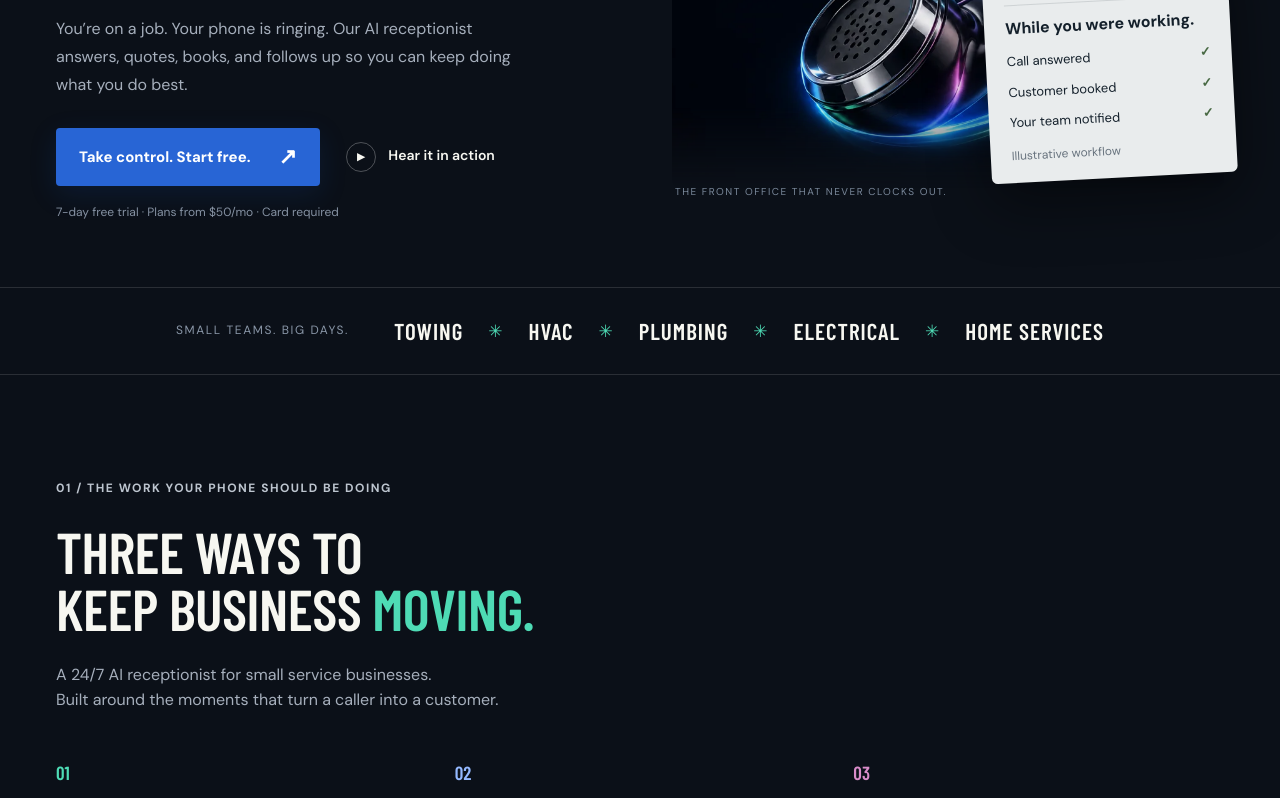
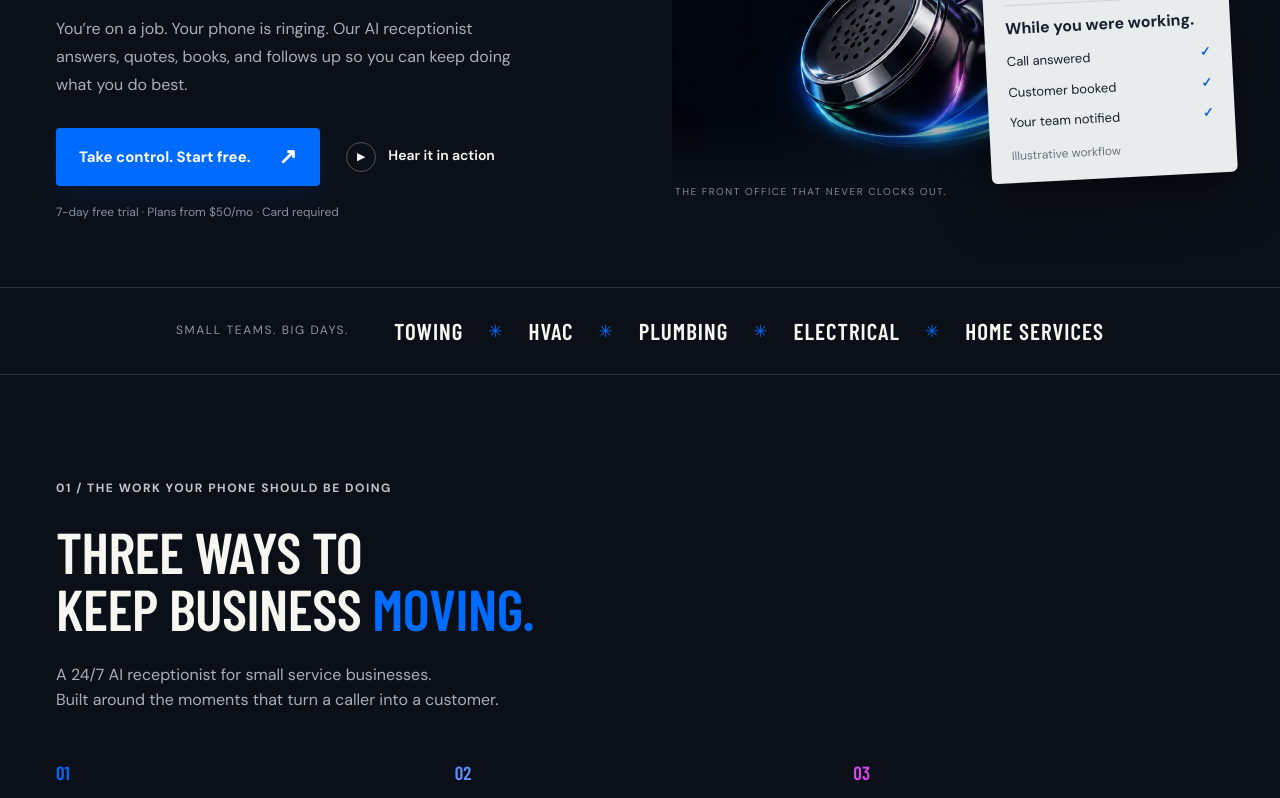
Before and after one commit to strandednomoreroadside-ui/missednomorepro, a Next.js app: page / in a window 1280 px wide. Shown: the part 500-1298 px from the top of the page. Built offline with nearby package versions, Linux system fonts and the light colour scheme; a web font is replaced by a local one.

Commit message:
Unify site palette around cobalt and magenta

```diff
--- a/src/app/globals.css
+++ b/src/app/globals.css
@@ -3,7 +3,7 @@
 /*
  * Missed No More Pro — dark-first brand theme.
  * Palette source of truth: brand/missed_no_more_pro_brand_colors.txt
- *   Deep Navy #0A1B3D · Electric Cyan #00E5FF · Midnight #020817 · Bright Blue #006BFF
+ *   Deep Navy #0A1B3D · Cobalt Blue #006BFF · Signal Magenta #D946EF · Midnight #020817
  *
  * Two registers, used deliberately rather than one glow-everywhere look:
  *   - Dark (navy/cyan/blue): the product/tech sections — the AI itself.
@@ -21,8 +21,8 @@
   --card-foreground: #f8f8f8;
   --popover: #111a26;
   --popover-foreground: #f8f8f8;
-  --primary: #4edbb5;
-  --primary-foreground: #071712;
+  --primary: #006bff;
+  --primary-foreground: #ffffff;
   --secondary: #162235;
   --secondary-foreground: #f8f8f8;
   --muted: #141e2b;
@@ -33,7 +33,7 @@
   --destructive-foreground: #f8f8f8;
   --border: #27374d;
   --input: #31435d;
-  --ring: #4edbb5;
+  --ring: #d946ef;
   --radius: 0.45rem;
 }
 
@@ -47,8 +47,8 @@
   --card-foreground: #1a1510;
   --popover: #ffffff;
   --popover-foreground: #1a1510;
-  --primary: #c96a3a;
-  --primary-foreground: #1a1510;
+  --primary: #006bff;
+  --primary-foreground: #ffffff;
   --secondary: #ece2cd;
   --secondary-foreground: #1a1510;
   --muted: #ece2cd;
@@ -57,7 +57,7 @@
   --accent-foreground: #1a1510;
   --border: #e2d5bc;
   --input: #e2d5bc;
-  --ring: #c96a3a;
+  --ring: #d946ef;
 
   background-color: var(--background);
   color: var(--foreground);
@@ -87,10 +87,11 @@
   /* Brand shortcuts */
   --color-night: #0b1018;
   --color-navy: #111a26;
-  --color-cyan: #4edbb5;
-  --color-blue: #2f6fed;
+  --color-cyan: #006bff;
+  --color-blue: #006bff;
+  --color-magenta: #d946ef;
   --color-steel: #a6afbc;
-  --color-success: #4edbb5;
+  --color-success: #006bff;
   --color-alert: #ffb020;
 
   /* Warm register shortcuts (paper sections + trust moments anywhere) */
@@ -98,8 +99,8 @@
   --color-paper-card: #ffffff;
   --color-ink: #1a1510;
   --color-ink-muted: #6b6255;
-  --color-copper: #c96a3a;
-  --color-copper-deep: #a8532a;
+  --color-copper: #d946ef;
+  --color-copper-deep: #a21caf;
 
   --radius-sm: calc(var(--radius) - 4px);
   --radius-md: calc(var(--radius) - 2px);
@@ -181,8 +182,8 @@ body {
 }
 
 ::selection {
-  background: #4edbb5;
-  color: #071712;
+  background: #006bff;
+  color: #ffffff;
 }
 
 /* Revenue Command Center — shared authentication and tenant application shell. */
@@ -191,13 +192,13 @@ body {
 .auth-story:after{content:"";position:absolute;inset:0;background-image:linear-gradient(#ffffff08 1px,transparent 1px),linear-gradient(90deg,#ffffff08 1px,transparent 1px);background-size:48px 48px;mask-image:linear-gradient(to bottom,#000,transparent 90%);pointer-events:none}
 .auth-logo{position:relative;z-index:1;width:min(390px,78%);height:auto}
 .auth-story-copy{position:relative;z-index:1;max-width:650px}
-.auth-kicker,.login-eyebrow{font-family:var(--font-plex-mono),monospace;font-size:11px;font-weight:700;letter-spacing:.2em;color:#4edbb5}
+.auth-kicker,.login-eyebrow{font-family:var(--font-plex-mono),monospace;font-size:11px;font-weight:700;letter-spacing:.2em;color:#d946ef}
 .auth-story h2{margin:20px 0;font-family:Impact,var(--font-sans);font-size:clamp(58px,6.6vw,104px);font-weight:700;line-height:.87;letter-spacing:-.02em}
-.auth-story h2 span{color:#4edbb5}.auth-story-copy>p:last-child{max-width:520px;color:#b4bfce;font-size:18px;line-height:1.7}
-.auth-status{position:relative;z-index:1;display:flex;align-items:center;gap:10px;font-family:var(--font-plex-mono),monospace;font-size:11px;letter-spacing:.15em;color:#99a8bb}.auth-status i{width:8px;height:8px;border-radius:50%;background:#4edbb5;box-shadow:0 0 16px #4edbb5}.auth-status span{margin-left:auto}
+.auth-story h2 span{color:#d946ef}.auth-story-copy>p:last-child{max-width:520px;color:#b4bfce;font-size:18px;line-height:1.7}
+.auth-status{position:relative;z-index:1;display:flex;align-items:center;gap:10px;font-family:var(--font-plex-mono),monospace;font-size:11px;letter-spacing:.15em;color:#99a8bb}.auth-status i{width:8px;height:8px;border-radius:50%;background:#006bff;box-shadow:0 0 16px #006bff}.auth-status span{margin-left:auto}
 .auth-entry{display:grid;min-height:100dvh;place-items:center;padding:48px 32px;background:radial-gradient(circle at 100% 0,rgba(47,111,237,.12),transparent 38%),#0b1018}.auth-entry-inner{width:min(460px,100%)}.auth-card{border:1px solid #2b3c53;background:#111a26;padding:40px;box-shadow:0 28px 80px #0008;border-radius:8px}.auth-mobile-brand{display:none}.login-panel input{min-height:48px;background:#0b1018;border-color:#31435d}.login-panel button[type=submit]{min-height:50px;border-radius:4px;font-weight:800}.login-panel label{font-family:var(--font-plex-mono),monospace;font-size:11px;letter-spacing:.08em;text-transform:uppercase}
-.tenant-shell{background:radial-gradient(circle at 75% -10%,rgba(47,111,237,.13),transparent 28%),#0b1018}.tenant-sidebar{background:#0e1723;border-color:#26364b;box-shadow:18px 0 50px #0002}.tenant-logo{width:205px;height:auto}.tenant-sidebar nav{scrollbar-width:thin;overflow-y:auto}.tenant-sidebar nav a{border:1px solid transparent;border-radius:4px;letter-spacing:.01em}.tenant-sidebar nav a:hover{border-color:#2c405a;background:#162337;color:#f8fafc}.tenant-sidebar nav a:first-child{border-color:#4edbb54a;background:#4edbb512}.tenant-topbar{background:#0b1018d9;border-color:#26364b}.tenant-main{background-image:linear-gradient(#ffffff05 1px,transparent 1px),linear-gradient(90deg,#ffffff05 1px,transparent 1px);background-size:56px 56px}.tenant-main [class*="rounded-xl"],.tenant-main [class*="rounded-2xl"]{border-radius:7px}.tenant-main [class*="bg-card"]{box-shadow:0 16px 45px #0002}.tenant-main h1,.tenant-main h2{letter-spacing:-.02em}
-.command-marketing{background:radial-gradient(circle at 78% 0,rgba(47,111,237,.14),transparent 27%),#0b1018}.command-marketing-header{background:#0b1018e8;border-color:#27374d}.command-marketing-footer{background:#0e1723;border-color:#27374d}.command-marketing main{background-image:linear-gradient(#ffffff04 1px,transparent 1px),linear-gradient(90deg,#ffffff04 1px,transparent 1px);background-size:64px 64px}.command-marketing h1,.command-marketing h2,.command-marketing h3{letter-spacing:-.02em}.command-marketing h1{font-family:Impact,var(--font-sans);text-transform:uppercase;line-height:.96}.command-marketing [class*="rounded-xl"],.command-marketing [class*="rounded-2xl"]{border-radius:7px}.command-marketing [class*="bg-card"]{box-shadow:0 18px 50px #0002}.founder-card{border-left:3px solid #4edbb5!important;box-shadow:0 22px 60px #0004!important}.founder-photo:after{content:"";position:absolute;inset:0;box-shadow:inset -20px 0 45px #0b101855;pointer-events:none}.social-icon-link{box-shadow:0 10px 25px #0003}.social-icon-link:hover{box-shadow:0 13px 32px #4edbb527}
+.tenant-shell{background:radial-gradient(circle at 75% -10%,rgba(0,107,255,.18),transparent 28%),radial-gradient(circle at 10% 88%,rgba(217,70,239,.10),transparent 25%),#0b1018}.tenant-sidebar{background:#0e1723;border-color:#26364b;box-shadow:18px 0 50px #0002}.tenant-logo{width:205px;height:auto}.tenant-sidebar nav{scrollbar-width:thin;overflow-y:auto}.tenant-sidebar nav a{border:1px solid transparent;border-radius:4px;letter-spacing:.01em}.tenant-sidebar nav a:hover{border-color:#2c405a;background:#162337;color:#f8fafc}.tenant-sidebar nav a:first-child{border-color:#006bff4a;background:#006bff12}.tenant-topbar{background:#0b1018d9;border-color:#26364b}.tenant-main{background-image:linear-gradient(#ffffff05 1px,transparent 1px),linear-gradient(90deg,#ffffff05 1px,transparent 1px);background-size:56px 56px}.tenant-main [class*="rounded-xl"],.tenant-main [class*="rounded-2xl"]{border-radius:7px}.tenant-main [class*="bg-card"]{box-shadow:0 16px 45px #0002}.tenant-main h1,.tenant-main h2{letter-spacing:-.02em}
+.command-marketing{background:radial-gradient(circle at 78% 0,rgba(0,107,255,.18),transparent 27%),radial-gradient(circle at 8% 96%,rgba(217,70,239,.09),transparent 26%),#0b1018}.command-marketing-header{background:#0b1018e8;border-color:#27374d}.command-marketing-footer{background:#0e1723;border-color:#27374d}.command-marketing main{background-image:linear-gradient(#ffffff04 1px,transparent 1px),linear-gradient(90deg,#ffffff04 1px,transparent 1px);background-size:64px 64px}.command-marketing h1,.command-marketing h2,.command-marketing h3{letter-spacing:-.02em}.command-marketing h1{font-family:Impact,var(--font-sans);text-transform:uppercase;line-height:.96}.command-marketing [class*="rounded-xl"],.command-marketing [class*="rounded-2xl"]{border-radius:7px}.command-marketing [class*="bg-card"]{box-shadow:0 18px 50px #0002}.founder-card{border-left:3px solid #d946ef!important;box-shadow:0 22px 60px #0004!important}.founder-photo:after{content:"";position:absolute;inset:0;box-shadow:inset -20px 0 45px #0b101855;pointer-events:none}.social-icon-link{box-shadow:0 10px 25px #0003}.social-icon-link:hover{box-shadow:0 13px 32px #d946ef27}
 @media(max-width:850px){.auth-shell{grid-template-columns:1fr}.auth-story{display:none}.auth-entry{padding:32px 20px}.auth-mobile-brand{display:block;margin:0 auto 28px;width:280px}.auth-mobile-brand img{width:100%;height:auto}.auth-card{padding:30px 24px}}
 
 /* ── Atmosphere helpers ──────────────────────────────────────── */
@@ -212,11 +213,11 @@ body {
     radial-gradient(50rem 32rem at 50% 110%, rgba(0, 107, 255, 0.08), transparent 70%);
 }
 
-/* Warm counterpart glow for the copper finale band. */
+/* Magenta counterpart glow for the closing CTA. */
 .glow-field-copper {
   background:
-    radial-gradient(46rem 28rem at 20% 10%, rgba(201, 106, 58, 0.22), transparent 62%),
-    radial-gradient(40rem 26rem at 88% 20%, rgba(255, 176, 32, 0.12), transparent 65%);
+    radial-gradient(46rem 28rem at 20% 10%, rgba(217, 70, 239, 0.20), transparent 62%),
+    radial-gradient(40rem 26rem at 88% 20%, rgba(0, 107, 255, 0.13), transparent 65%);
 }
 
 /* Faint dispatch-board grid lines */
@@ -228,19 +229,18 @@ body {
   mask-image: radial-gradient(60rem 40rem at 50% 0%, black 30%, transparent 75%);
 }
 
-/* Brand gradient text (bright blue → electric cyan, like the logo M).
+/* Brand gradient text (logo blue → signal magenta).
    Used once, in the hero — not as a page-wide decoration. */
 .text-gradient {
-  background: linear-gradient(100deg, #006bff 0%, #00e5ff 70%);
+  background: linear-gradient(100deg, #006bff 0%, #d946ef 100%);
   -webkit-background-clip: text;
   background-clip: text;
   color: transparent;
 }
 
-/* Warm counterpart, used once in the closing CTA so the finale reads as a
-   distinct beat rather than a rerun of the hero's cyan glow. */
+/* Accent counterpart, reserved for a single closing CTA. */
 .text-gradient-copper {
-  background: linear-gradient(100deg, #f2b25c 0%, #c96a3a 75%);
+  background: linear-gradient(100deg, #d946ef 0%, #a21caf 75%);
   -webkit-background-clip: text;
   background-clip: text;
   color: transparent;
@@ -253,7 +253,7 @@ body {
   position: relative;
   background:
     linear-gradient(var(--card), var(--card)) padding-box,
-    linear-gradient(140deg, rgba(0, 229, 255, 0.55), rgba(0, 107, 255, 0.25) 45%, rgba(27, 47, 85, 0.6)) border-box;
+    linear-gradient(140deg, rgba(217, 70, 239, 0.55), rgba(0, 107, 255, 0.4) 45%, rgba(27, 47, 85, 0.6)) border-box;
   border: 1px solid transparent;
 }
 
--- a/src/app/opengraph-image.tsx
+++ b/src/app/opengraph-image.tsx
@@ -27,13 +27,13 @@ export default function OpengraphImage() {
               width: "52px",
               height: "52px",
               borderRadius: "14px",
-              background: "#00E5FF",
+              background: "#D946EF",
               marginRight: "18px",
             }}
           />
           <div style={{ display: "flex", gap: "10px", fontSize: "30px", fontWeight: 700 }}>
             <span>Missed No More</span>
-            <span style={{ color: "#00E5FF" }}>Pro</span>
+            <span style={{ color: "#D946EF" }}>Pro</span>
           </div>
         </div>
         <div
@@ -55,7 +55,7 @@ export default function OpengraphImage() {
             marginTop: "46px",
             height: "6px",
             width: "190px",
-            background: "#00E5FF",
+            background: "#D946EF",
             borderRadius: "3px",
           }}
         />
```
Also changed, not shown: src/app/revenue-home.css.
